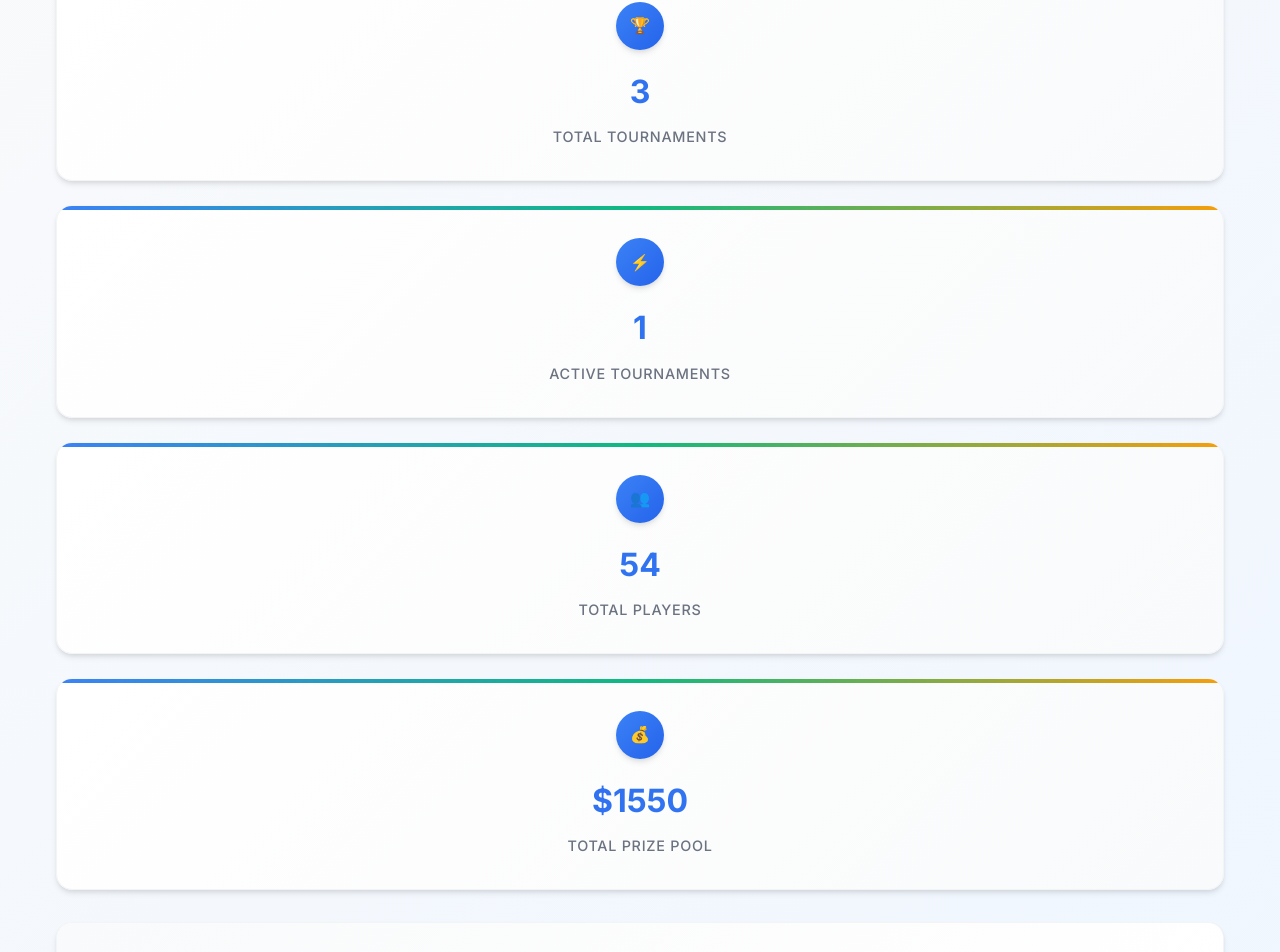
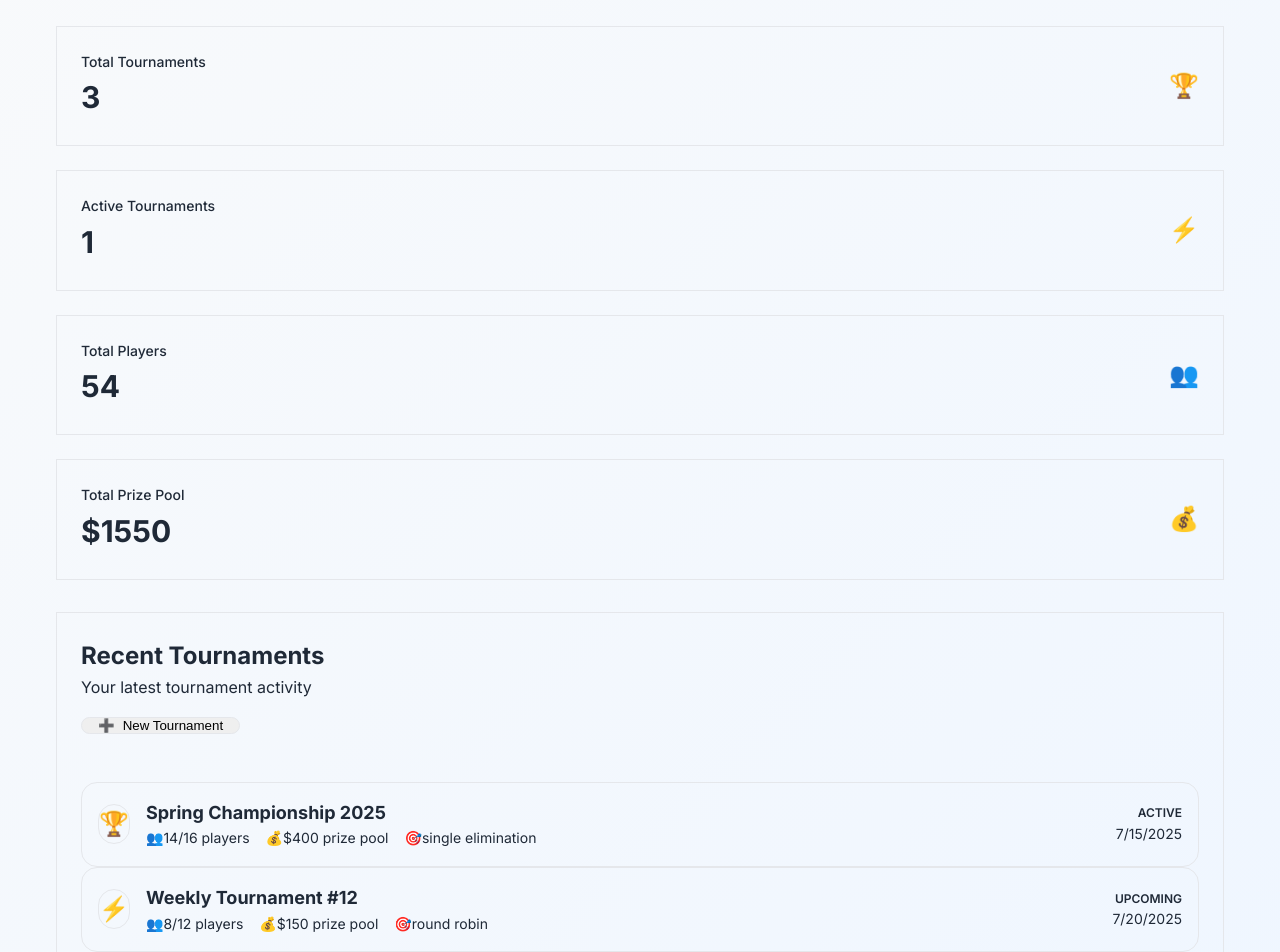
Before and after one commit to yanlehovizki/backgammon-tournament-frontend, a React (Vite) app: page / in a window 1280 px wide. Shown: the part 323-1275 px from the top of the page. Built offline with nearby package versions, Linux system fonts and the light colour scheme.

Commit message:
🔧 Fix duplicate navbar and beautiful Recent Tournaments

```diff
--- a/src/components/Dashboard.jsx
+++ b/src/components/Dashboard.jsx
@@ -24,7 +24,8 @@ const Dashboard = () => {
           maxPlayers: 16,
           prizePool: 400,
           startDate: '2025-07-15',
-          format: 'single-elimination'
+          format: 'single-elimination',
+          icon: '🏆'
         },
         {
           id: 2,
@@ -34,7 +35,8 @@ const Dashboard = () => {
           maxPlayers: 12,
           prizePool: 150,
           startDate: '2025-07-20',
-          format: 'round-robin'
+          format: 'round-robin',
+          icon: '⚡'
         },
         {
           id: 3,
@@ -44,7 +46,8 @@ const Dashboard = () => {
           maxPlayers: 32,
           prizePool: 1000,
           startDate: '2025-06-28',
-          format: 'double-elimination'
+          format: 'double-elimination',
+          icon: '👑'
         }
       ]
 
@@ -64,32 +67,29 @@ const Dashboard = () => {
       id: tournaments.length + 1,
       ...tournamentData,
       participants: 0,
-      status: 'upcoming'
+      status: 'upcoming',
+      icon: '🎯'
     }
     setTournaments(prev => [newTournament, ...prev])
     setIsCreateModalOpen(false)
   }
 
-  const getStatusColor = (status) => {
-    switch (status) {
-      case 'upcoming': return 'text-blue-600 bg-blue-50'
-      case 'active': return 'text-green-600 bg-green-50'
-      case 'completed': return 'text-gray-600 bg-gray-50'
-      default: return 'text-gray-600 bg-gray-50'
+  const getStatusBadge = (status) => {
+    const badges = {
+      upcoming: { color: 'bg-blue-100 text-blue-800', text: 'UPCOMING' },
+      active: { color: 'bg-green-100 text-green-800', text: 'ACTIVE' },
+      completed: { color: 'bg-gray-100 text-gray-800', text: 'COMPLETED' }
     }
+    return badges[status] || badges.upcoming
   }
 
   if (loading) {
     return (
-      <div className="page-wrapper">
-        <div className="main-content">
-          <div className="container">
+      <div className="container mx-auto px-6 py-8">
         <div className="flex items-center justify-center py-20">
           <div className="text-center">
-                <div className="loading-spinner mx-auto mb-4"></div>
+            <div className="animate-spin rounded-full h-12 w-12 border-b-2 border-blue-600 mx-auto mb-4"></div>
             <p className="text-gray-600">Loading dashboard...</p>
-              </div>
-            </div>
           </div>
         </div>
       </div>
@@ -97,74 +97,88 @@ const Dashboard = () => {
   }
 
   return (
-    <div className="page-wrapper">
-      <div className="main-content">
-        <div className="container">
-          {/* NO NAVIGATION HERE - Only content */}
+    <div className="container mx-auto px-6 py-8">
+      {/* NO NAVIGATION HERE - REMOVED COMPLETELY */}
 
       {/* Welcome Section */}
-          <div className="flex justify-between items-center mb-8 animate-fade-in">
-            <div>
-              <h1 className="text-3xl font-bold text-gray-900 mb-2">
+      <div className="flex flex-col lg:flex-row justify-between items-start lg:items-center mb-8 gap-4">
+        <div className="animate-fade-in">
+          <h1 className="text-4xl font-bold bg-gradient-to-r from-blue-600 to-purple-600 bg-clip-text text-transparent mb-2">
             Welcome back, Player! 👋
           </h1>
-              <p className="text-gray-600">Ready to dominate the backgammon world?</p>
+          <p className="text-gray-600 text-lg">Ready to dominate the backgammon world?</p>
         </div>
         <button
           onClick={() => setIsCreateModalOpen(true)}
-              className="btn btn-primary btn-lg"
+          className="bg-gradient-to-r from-blue-600 to-purple-600 hover:from-blue-700 hover:to-purple-700 text-white px-8 py-3 rounded-xl font-semibold shadow-lg hover:shadow-xl transform hover:scale-105 transition-all duration-300 flex items-center gap-2"
         >
-              <span>✨</span>
+          <span className="text-xl">✨</span>
           <span>Create Tournament</span>
         </button>
       </div>
 
       {/* Stats Cards */}
       <div className="grid grid-cols-1 md:grid-cols-2 lg:grid-cols-4 gap-6 mb-8">
-            <div className="stat-card animate-fade-in" style={{ animationDelay: '0.1s' }}>
-              <div className="stat-icon bg-blue-500">🏆</div>
-              <div className="stat-content">
-                <div className="stat-number">{stats.totalTournaments}</div>
-                <div className="stat-label">Total Tournaments</div>
+        <div className="bg-white rounded-2xl p-6 shadow-lg hover:shadow-xl transition-all duration-300 border border-gray-100 animate-fade-in" style={{ animationDelay: '0.1s' }}>
+          <div className="flex items-center justify-between">
+            <div>
+              <p className="text-gray-500 text-sm font-medium">Total Tournaments</p>
+              <p className="text-3xl font-bold text-gray-900 mt-1">{stats.totalTournaments}</p>
             </div>
-            </div>
-
-            <div className="stat-card animate-fade-in" style={{ animationDelay: '0.2s' }}>
-              <div className="stat-icon bg-green-500">⚡</div>
-              <div className="stat-content">
-                <div className="stat-number">{stats.activeTournaments}</div>
-                <div className="stat-label">Active Tournaments</div>
-              </div>
-            </div>
-
-            <div className="stat-card animate-fade-in" style={{ animationDelay: '0.3s' }}>
-              <div className="stat-icon bg-purple-500">👥</div>
-              <div className="stat-content">
-                <div className="stat-number">{stats.totalPlayers}</div>
-                <div className="stat-label">Total Players</div>
-              </div>
-            </div>
-
-            <div className="stat-card animate-fade-in" style={{ animationDelay: '0.4s' }}>
-              <div className="stat-icon bg-orange-500">💰</div>
-              <div className="stat-content">
-                <div className="stat-number">${stats.totalPrizePool}</div>
-                <div className="stat-label">Total Prize Pool</div>
+            <div className="bg-blue-100 p-3 rounded-xl">
+              <span className="text-2xl">🏆</span>
             </div>
           </div>
         </div>
 
-          {/* Recent Tournaments */}
-          <div className="card animate-fade-in" style={{ animationDelay: '0.5s' }}>
-            <div className="card-header">
-              <div className="flex justify-between items-center">
+        <div className="bg-white rounded-2xl p-6 shadow-lg hover:shadow-xl transition-all duration-300 border border-gray-100 animate-fade-in" style={{ animationDelay: '0.2s' }}>
+          <div className="flex items-center justify-between">
             <div>
-                  <h2 className="card-title">Recent Tournaments</h2>
-                  <p className="card-description">Your latest tournament activity</p>
+              <p className="text-gray-500 text-sm font-medium">Active Tournaments</p>
+              <p className="text-3xl font-bold text-gray-900 mt-1">{stats.activeTournaments}</p>
+            </div>
+            <div className="bg-green-100 p-3 rounded-xl">
+              <span className="text-2xl">⚡</span>
+            </div>
+          </div>
+        </div>
+
+        <div className="bg-white rounded-2xl p-6 shadow-lg hover:shadow-xl transition-all duration-300 border border-gray-100 animate-fade-in" style={{ animationDelay: '0.3s' }}>
+          <div className="flex items-center justify-between">
+            <div>
+              <p className="text-gray-500 text-sm font-medium">Total Players</p>
+              <p className="text-3xl font-bold text-gray-900 mt-1">{stats.totalPlayers}</p>
+            </div>
+            <div className="bg-purple-100 p-3 rounded-xl">
+              <span className="text-2xl">👥</span>
+            </div>
+          </div>
+        </div>
+
+        <div className="bg-white rounded-2xl p-6 shadow-lg hover:shadow-xl transition-all duration-300 border border-gray-100 animate-fade-in" style={{ animationDelay: '0.4s' }}>
+          <div className="flex items-center justify-between">
+            <div>
+              <p className="text-gray-500 text-sm font-medium">Total Prize Pool</p>
+              <p className="text-3xl font-bold text-gray-900 mt-1">${stats.totalPrizePool}</p>
+            </div>
+            <div className="bg-orange-100 p-3 rounded-xl">
+              <span className="text-2xl">💰</span>
+            </div>
+          </div>
+        </div>
+      </div>
+
+      {/* Beautiful Recent Tournaments */}
+      <div className="bg-white rounded-2xl shadow-lg border border-gray-100 animate-fade-in" style={{ animationDelay: '0.5s' }}>
+        <div className="p-6 border-b border-gray-100">
+          <div className="flex flex-col sm:flex-row justify-between items-start sm:items-center gap-4">
+            <div>
+              <h2 className="text-2xl font-bold text-gray-900 mb-1">Recent Tournaments</h2>
+              <p className="text-gray-600">Your latest tournament activity</p>
             </div>
             <button
               onClick={() => setIsCreateModalOpen(true)}
-                  className="btn btn-outline btn-sm"
+              className="bg-blue-50 hover:bg-blue-100 text-blue-600 px-4 py-2 rounded-lg font-medium transition-all duration-300 flex items-center gap-2 border border-blue-200"
             >
               <span>➕</span>
               <span>New Tournament</span>
@@ -172,51 +186,67 @@ const Dashboard = () => {
           </div>
         </div>
 
-            <div className="card-content">
+        <div className="p-6">
+          {tournaments.length > 0 ? (
             <div className="space-y-4">
-                {tournaments.slice(0, 5).map((tournament) => (
-                  <div key={tournament.id} className="tournament-card">
+              {tournaments.slice(0, 5).map((tournament, index) => {
+                const badge = getStatusBadge(tournament.status)
+                return (
+                  <div
+                    key={tournament.id}
+                    className="bg-gray-50 hover:bg-gray-100 rounded-xl p-4 transition-all duration-300 border border-gray-200 hover:border-blue-300 hover:shadow-md"
+                    style={{ animationDelay: `${0.6 + index * 0.1}s` }}
+                  >
+                    <div className="flex items-center justify-between">
                       <div className="flex items-center gap-4">
-                      <div className="tournament-icon">
-                        🏆
+                        <div className="bg-white p-3 rounded-xl shadow-sm border border-gray-200">
+                          <span className="text-2xl">{tournament.icon}</span>
                         </div>
-                      <div className="flex-1">
-                        <h3 className="font-semibold text-gray-900">{tournament.name}</h3>
-                        <div className="flex items-center gap-4 text-sm text-gray-600 mt-1">
-                          <span>{tournament.participants}/{tournament.maxPlayers} players</span>
-                          <span>${tournament.prizePool} prize pool</span>
-                          <span>{tournament.format.replace('-', ' ')}</span>
+                        <div>
+                          <h3 className="font-bold text-gray-900 text-lg mb-1">{tournament.name}</h3>
+                          <div className="flex flex-wrap items-center gap-4 text-sm text-gray-600">
+                            <span className="flex items-center gap-1">
+                              <span>👥</span>
+                              {tournament.participants}/{tournament.maxPlayers} players
+                            </span>
+                            <span className="flex items-center gap-1">
+                              <span>💰</span>
+                              ${tournament.prizePool} prize pool
+                            </span>
+                            <span className="flex items-center gap-1">
+                              <span>🎯</span>
+                              {tournament.format.replace('-', ' ')}
+                            </span>
+                          </div>
                         </div>
                       </div>
                       <div className="text-right">
-                        <div className={`badge ${getStatusColor(tournament.status)}`}>
-                          {tournament.status.charAt(0).toUpperCase() + tournament.status.slice(1)}
+                        <div className={`px-3 py-1 rounded-full text-xs font-semibold ${badge.color} mb-2`}>
+                          {badge.text}
                         </div>
-                        <div className="text-sm text-gray-500 mt-1">
+                        <div className="text-sm text-gray-500">
                           {new Date(tournament.startDate).toLocaleDateString()}
                         </div>
                       </div>
                     </div>
                   </div>
-                ))}
+                )
+              })}
             </div>
-
-              {tournaments.length === 0 && (
-                <div className="empty-state">
+          ) : (
+            <div className="text-center py-12">
               <div className="text-6xl mb-4">🏆</div>
               <h3 className="text-xl font-semibold text-gray-900 mb-2">No tournaments yet</h3>
               <p className="text-gray-600 mb-6">Create your first tournament to get started!</p>
               <button
                 onClick={() => setIsCreateModalOpen(true)}
-                    className="btn btn-primary"
+                className="bg-gradient-to-r from-blue-600 to-purple-600 hover:from-blue-700 hover:to-purple-700 text-white px-6 py-3 rounded-xl font-semibold shadow-lg hover:shadow-xl transform hover:scale-105 transition-all duration-300 flex items-center gap-2 mx-auto"
               >
                 <span>✨</span>
                 <span>Create Your First Tournament</span>
               </button>
             </div>
           )}
-            </div>
-          </div>
         </div>
       </div>
 
```
Also changed, not shown: src/App.jsx (+4 -4 lines). Lines whose indentation alone changed are shown as unchanged.
